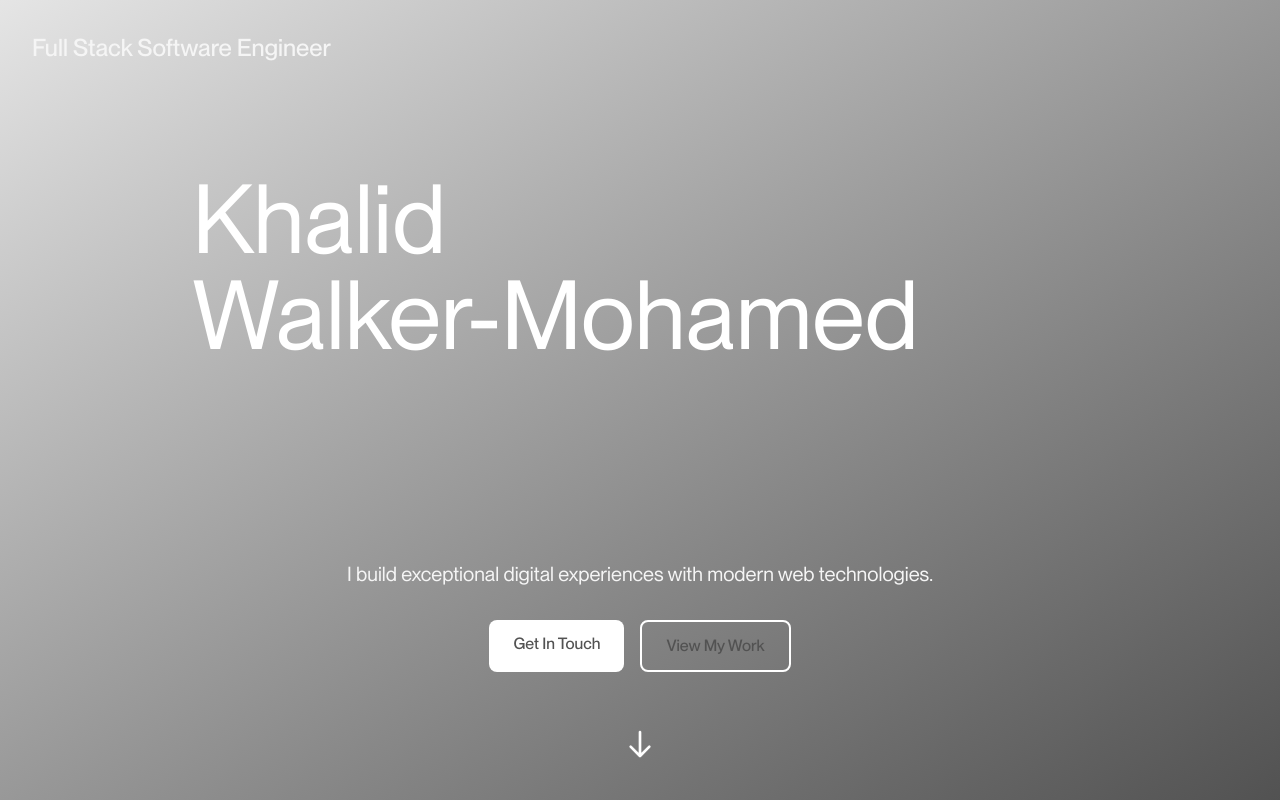
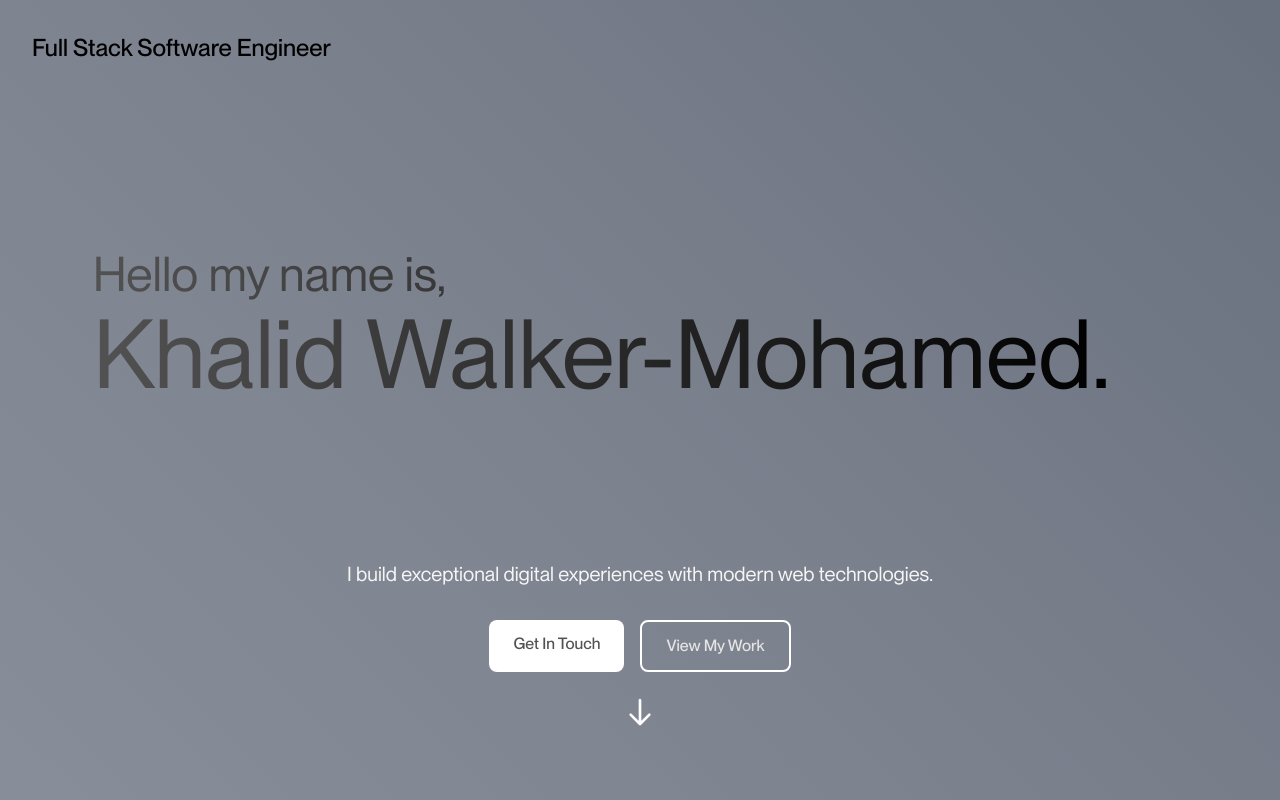
Before and after one commit to KNMohamed/personal-website, a Next.js app: page / in a window 1280 px wide. Shown: the top 800 px of the page. Built offline with nearby package versions, Linux system fonts and the light colour scheme.

Commit message:
Add typing and gradient animation

```diff
--- a/package.json
+++ b/package.json
@@ -22,6 +22,7 @@
     "@types/node": "^20",
     "@types/react": "^19",
     "@types/react-dom": "^19",
+    "@types/typed.js": "^2.0.0",
     "eslint": "^9",
     "eslint-config-next": "15.4.2",
     "prettier": "^3.6.2",
--- a/src/app/components/HeroSection.tsx
+++ b/src/app/components/HeroSection.tsx
@@ -1,6 +1,7 @@
 import React, { useEffect, useRef } from 'react';
 import { gsap } from 'gsap';
 import { ScrollTrigger } from 'gsap/ScrollTrigger';
+import Typed from 'typed.js';
 
 // Register ScrollTrigger plugin
 gsap.registerPlugin(ScrollTrigger);
@@ -8,9 +9,13 @@ gsap.registerPlugin(ScrollTrigger);
 const HeroSection = () => {
   const headerRef = useRef<HTMLDivElement>(null);
   const sectionRef = useRef<HTMLElement>(null);
+  const typedRef = useRef<HTMLSpanElement>(null);
+  const cursorRef = useRef<HTMLSpanElement>(null);
+  const gradientRef = useRef<HTMLDivElement>(null);
+  const [isTypingComplete, setIsTypingComplete] = React.useState(false);
 
   useEffect(() => {
-    if (!headerRef.current || !sectionRef.current) return;
+    if (!headerRef.current || !sectionRef.current || !gradientRef.current) return;
 
     // Set initial styles for the header
     gsap.set(headerRef.current, {
@@ -21,12 +26,20 @@ const HeroSection = () => {
       opacity: 1,
     });
 
+    // Animate gradient background
+    const gradientTl = gsap.timeline({ repeat: -1, yoyo: true });
+    gradientTl.to(gradientRef.current, {
+      backgroundPosition: '100% 50%',
+      duration: 4,
+      ease: 'none'
+    });
+
     // Create the scroll animation
     const tl = gsap.timeline({
       scrollTrigger: {
         trigger: sectionRef.current,
         start: 'top top',
-        end: 'bottom top',
+        end: 'bottom center',
         scrub: true,
         onLeave: () => {
           gsap.to(headerRef.current, {
@@ -45,26 +58,97 @@ const HeroSection = () => {
       },
     });
 
+    // Initialize Typed.js
+    let typed: Typed | null = null;
+    if (typedRef.current) {
+      typedRef.current.innerHTML = ''; // Clear any existing content
+      typed = new Typed(typedRef.current, {
+        strings: ['Khalid Walker-Mohamed.'],
+        typeSpeed: 60,
+        showCursor: false,
+        startDelay: 300,
+        onComplete: () => {
+          setIsTypingComplete(true);
+          if (cursorRef.current) {
+            cursorRef.current.style.display = 'none';
+          }
+        },
+        onStringTyped: () => {
+          if (cursorRef.current) {
+            cursorRef.current.style.animation = 'none';
+            void cursorRef.current.offsetWidth; // Trigger reflow
+            cursorRef.current.style.animation = 'blink 0.7s infinite';
+          }
+        }
+      });
+    }
+
     return () => {
       tl.kill();
       ScrollTrigger.getAll().forEach((trigger) => trigger.kill());
+      if (typed) {
+        typed.destroy();
+      }
     };
   }, []);
   return (
     <section
       ref={sectionRef}
-      className="relative h-screen bg-gradient-to-br from-neutral-200 to-neutral-600 text-white p-8"
+      className="relative h-screen text-white p-8 overflow-hidden"
     >
+      {/* Animated Gradient Background */}
+      <div
+        ref={gradientRef}
+        className="absolute inset-0 z-0"
+        style={{
+          background: 'linear-gradient(45deg, #f3f4f6, #d1d5db, #9ca3af,rgb(138, 144, 158),rgb(110, 120, 135),rgb(100, 110, 125),rgb(78, 87, 100))',
+          backgroundSize: '400% 400%',
+          backgroundPosition: '0% 50%'
+        }}
+      />
       {/* Fixed Header */}
-      <div ref={headerRef} className="text-2xl font-medium text-neutral-100">
+      <div ref={headerRef} className="text-2xl font-medium text-black">
         Full Stack Software Engineer
       </div>
 
-      <div className="flex flex-col items-center justify-end h-full pb-24">
-        <h1 className="absolute text-8xl top-1/4 md:top-1/3 -translate-y-1/2 w-full max-w-[90%] md:max-w-4xl">
-          <span className="block text-8xl">
-            Khalid
-          </span> Walker-Mohamed
+      <div className="flex flex-col items-center justify-end h-full pb-24 relative z-10">
+        <h1
+            className="absolute text-8xl top-1/4 md:top-2/5 md:-translate-y-1/2 w-full max-w-[90%]"
+            style= {{
+                background: 'linear-gradient(to right, #525252,rgba(0, 0, 0, 1.0))',
+                backgroundClip: 'text', /* Clip the background to the text shape */
+                color: 'transparent' /* Fallback for browsers that don't support -webkit-text-fill-color */
+            }}
+        >
+          <div className="flex flex-col w-full">
+            <span className="text-4xl md:text-5xl mb-2">Hello my name is,</span>
+            <div className="relative w-full">
+              <span className="text-6xl md:text-8xl">
+                <span
+                  ref={typedRef}
+                  className="inline-block"
+                  style={{
+                    background: 'linear-gradient(to right, #525252, rgba(0, 0, 0, 1.0))',
+                    backgroundClip: 'text',
+                    WebkitBackgroundClip: 'text',
+                    WebkitTextFillColor: 'transparent'
+                  }}
+                />
+                <span
+                  ref={cursorRef}
+                  className="typed-cursor text-6xl md:text-8xl"
+                  style={{
+                    display: isTypingComplete ? 'none' : 'inline-block',
+                    opacity: isTypingComplete ? 0 : 1,
+                    background: 'linear-gradient(to right, #525252, rgba(0, 0, 0, 1.0))',
+                    backgroundClip: 'text',
+                    WebkitBackgroundClip: 'text',
+                    WebkitTextFillColor: 'transparent'
+                  }}
+                >|</span>
+              </span>
+            </div>
+          </div>
         </h1>
         <div className="text-center max-w-4xl">
           <p className="text-lg md:text-xl mb-8 text-neutral-100">
@@ -80,13 +164,22 @@ const HeroSection = () => {
             </a>
             <a
               href="#work"
-              className="px-6 py-3 border-2 border-white text-neutral-600 font-medium rounded-lg hover:bg-neutral-50 transition-colors"
+              className="px-6 py-3 border-2 border-white text-neutral-200 font-medium rounded-lg hover:bg-neutral-50 transition-colors"
             >
               View My Work
             </a>
           </div>
         </div>
-        <div className="absolute bottom-8 animate-bounce">
+        <button
+          onClick={() => {
+            const nextSection = document.getElementById('about');
+            if (nextSection) {
+              nextSection.scrollIntoView({ behavior: 'smooth' });
+            }
+          }}
+          className="absolute bottom-8 animate-bounce cursor-pointer hover:opacity-80 transition-opacity"
+          aria-label="Scroll to next section"
+        >
           <svg
             className="w-8 h-8 text-white"
             fill="none"
@@ -101,8 +194,10 @@ const HeroSection = () => {
               d="M19 14l-7 7m0 0l-7-7m7 7V3"
             />
           </svg>
-        </div>
+        </button>
       </div>
+      {/* Dark overlay for better text contrast */}
+      <div className="absolute inset-0 bg-black/10 z-0" />
     </section>
   );
 };
--- a/src/app/globals.css
+++ b/src/app/globals.css
@@ -1,4 +1,18 @@
 @import "tailwindcss";
+
+@keyframes blink {
+  from, to { opacity: 1; }
+  50% { opacity: 0; }
+}
+
+.typed-cursor {
+  display: inline-block;
+  animation: blink 0.7s infinite;
+  margin-left: 2px;
+  vertical-align: baseline;
+  position: relative;
+  top: -0.1em;
+}
 
 :root {
   --background: #ffffff;
--- a/src/app/page.tsx
+++ b/src/app/page.tsx
@@ -22,7 +22,7 @@ export default function Home() {
         ease: 'power2.inOut',
         scrollTrigger: {
           trigger: sectionRef.current, // When this section enters/exits the viewport
-          start: 'top center', // Animation starts when the top of the trigger hits the center of the viewport
+          start: 'top', // Animation starts when the top of the trigger hits the center of the viewport
           end: 'bottom center', // Animation ends when the bottom of the trigger hits the center of the viewport
           scrub: true, // Smoothly link animation progress to scroll position
           markers: false, // Set to true for debugging scroll positions
@@ -41,15 +41,16 @@ export default function Home() {
     <div className="min-h-[200vh] bg-gray-100 font-sans text-gray-800">
       {/* Spacer to allow scrolling */}
       <HeroSection />
-
+      <hr id="about-section" className="opacity-0" />
       {/* Section with the animated element */}
       <section
         ref={sectionRef}
-        className="h-screen bg-green-200 flex items-center justify-center relative overflow-hidden rounded-lg shadow-lg m-4 p-8"
+        id="about"
+        className="h-screen bg-neutral-200 flex items-center justify-center relative overflow-hidden rounded-lg shadow-lg p-8"
       >
         <div
           ref={boxRef}
-          className="w-48 h-48 bg-purple-500 flex items-center justify-center text-white text-2xl font-bold rounded-lg shadow-xl"
+          className="w-48 h-48 bg-white flex items-center justify-center text-neutral-800 text-2xl font-bold rounded-lg shadow-xl"
         >
           Animated Box
         </div>
```
Also changed, not shown: 1 other file (tests, documents, lock files or other folders).
